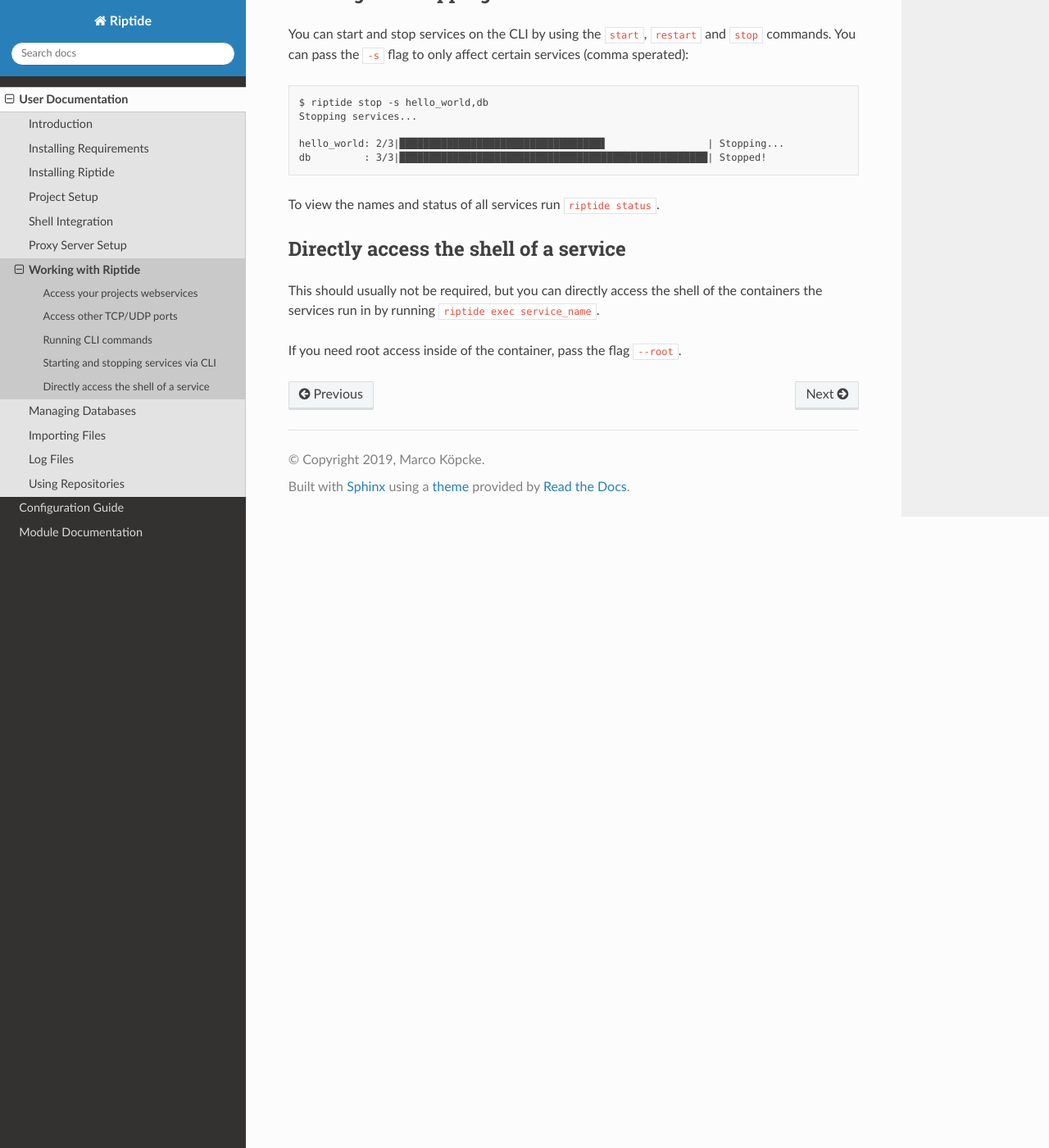
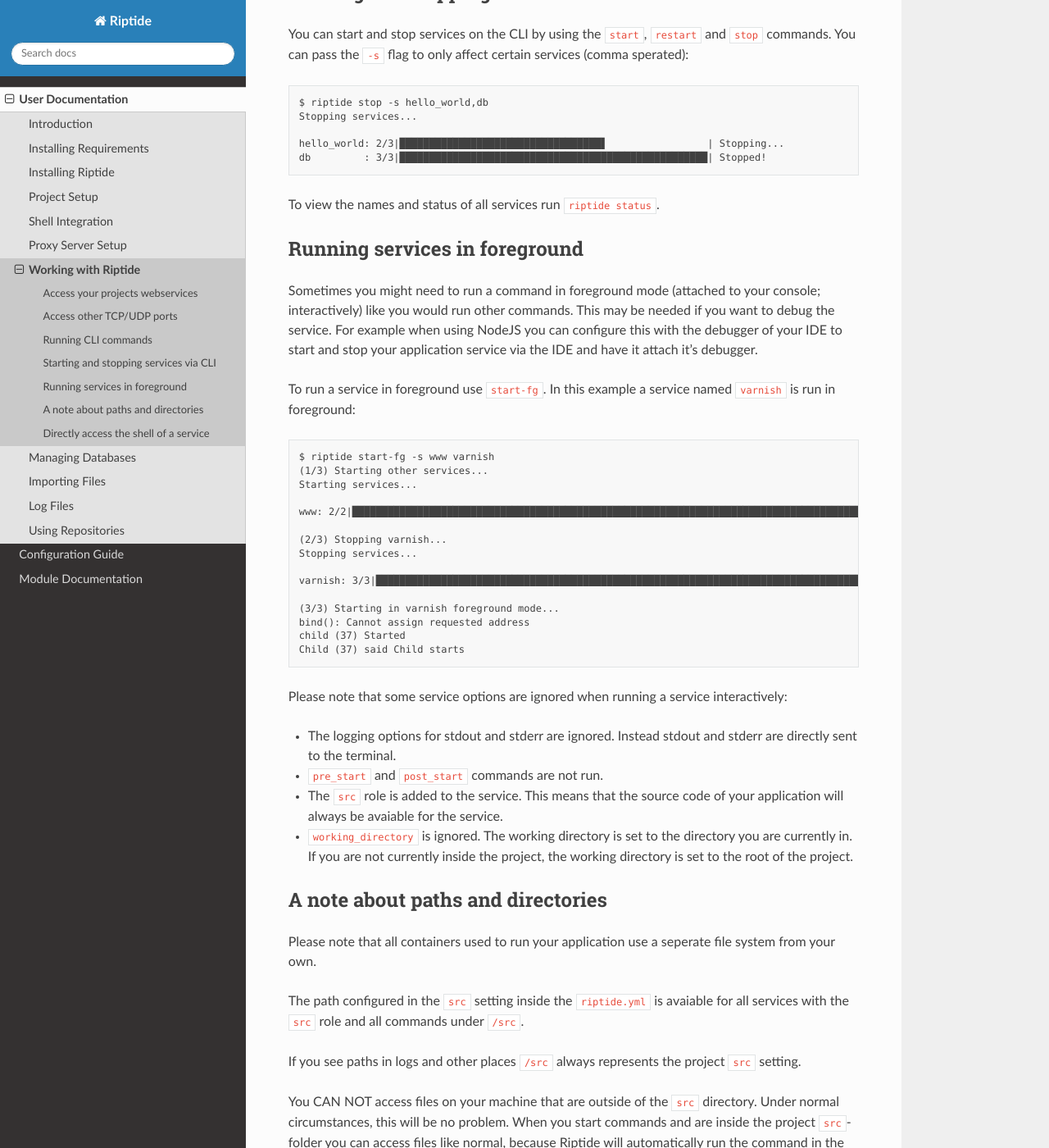
Before and after one commit to theCapypara/riptide-docs, a Sphinx documentation site: the page built from source/user_docs/7_working_with_riptide.rst, in a window 1280 px wide and 1400 px high, scrolled down 3462 px. Shown: the whole window at 82% size. Built offline with Sphinx 7.4.7 and the Read the Docs theme 2.0.0, drawn with Linux system fonts in a browser that asks for light colours; formulas are drawn with MathJax 3; some of the changed text lies outside the part shown.

Commit message:
Updated docs for start-fg and path notes

```diff
--- a/source/user_docs/7_working_with_riptide.rst
+++ b/source/user_docs/7_working_with_riptide.rst
@@ -96,6 +96,80 @@ and ``stop`` commands. You can pass the ``-s`` flag to only affect certain servi
 
 To view the names and status of all services run ``riptide status``.
 
+Running services in foreground
+~~~~~~~~~~~~~~~~~~~~~~~~~~~~~~
+Sometimes you might need to run a command in foreground mode (attached to your console; interactively) like
+you would run other commands. This may be needed if you want to debug the service. For example
+when using NodeJS you can configure this with the debugger of your IDE to start and stop
+your application service via the IDE and have it attach it's debugger.
+
+To run a service in foreground use ``start-fg``. In this example a service named ``varnish`` is run in foreground::
+
+  $ riptide start-fg -s www varnish                                                                                                                                                                                          riptide  prediger2  13:20:03
+  (1/3) Starting other services...
+  Starting services...
+
+  www: 2/2|████████████████████████████████████████████████████████████████████████████████████████████████████████████████████████████████████████████████████████████████████████████████████| Already started!
+
+  (2/3) Stopping varnish...
+  Stopping services...
+
+  varnish: 3/3|████████████████████████████████████████████████████████████████████████████████████████████████████████████████████████████████████████████████████████████████████████████████| Stopped!
+
+  (3/3) Starting in varnish foreground mode...
+  bind(): Cannot assign requested address
+  child (37) Started
+  Child (37) said Child starts
+
+Please note that some service options are ignored when running a service interactively:
+
+* The logging options for stdout and stderr are ignored. Instead stdout and stderr are directly sent to the terminal.
+* ``pre_start`` and ``post_start`` commands are not run.
+* The ``src`` role is added to the service. This means that the source code of your application will always be avaiable for the service.
+* ``working_directory`` is ignored. The working directory is set to the directory you are currently in. If you are not currently inside the project,
+  the working directory is set to the root of the project.
+
+A note about paths and directories
+~~~~~~~~~~~~~~~~~~~~~~~~~~~~~~~~~~
+Please note that all containers used to run your application use a seperate file system from your own.
+
+The path configured in the ``src`` setting inside the ``riptide.yml`` is avaiable for all services with the ``src`` role and all commands under ``/src``.
+
+If you see paths in logs and other places ``/src`` always represents the project ``src`` setting.
+
+You CAN NOT access files on your machine that are outside of the ``src`` directory.
+Under normal circumstances, this will be no problem. When you start commands and are inside the project ``src``-folder you can access files like normal,
+because Riptide will automatically run the command in the correct directory inside the container.
+
+However **you can not use any paths that are outside the project's ``src`` directory**.
+
+Let's take the following example: We have a directory tree like so::
+
+  /home/me/my_projects
+   -> project
+      -> riptide.yml
+      -> a_file
+  -> other_directory
+      -> b_file
+
+The ``src`` setting is set to ``.``, meaning that all commands and services have the entire ``/home/me/my_projects`` directory mounted to ``/src``.
+
+Because of this, the following will work as expcted. ``my_command`` will be able to access ``a_file``::
+
+  $ pwd
+  /home/me/my_projects/project
+  $ riptide cmd my_command a_file
+  $ riptide cmd my_command ./a_file
+  $ riptide cmd my_command /src/a_file
+
+However the following will **NOT** work. ``my_command`` will find neither ``a_file`` nor ``b_file``::
+
+  $ pwd
+  /home/me/my_projects/project
+  $ riptide cmd my_command /home/me/my_projects/project/a_file
+  $ riptide cmd my_command ../other_directory/b_file
+  $ riptide cmd my_command /home/me/my_projects/other_directory/b_file
+
 Directly access the shell of a service
 ~~~~~~~~~~~~~~~~~~~~~~~~~~~~~~~~~~~~~~
 This should usually not be required, but you can directly access the shell of the
```
